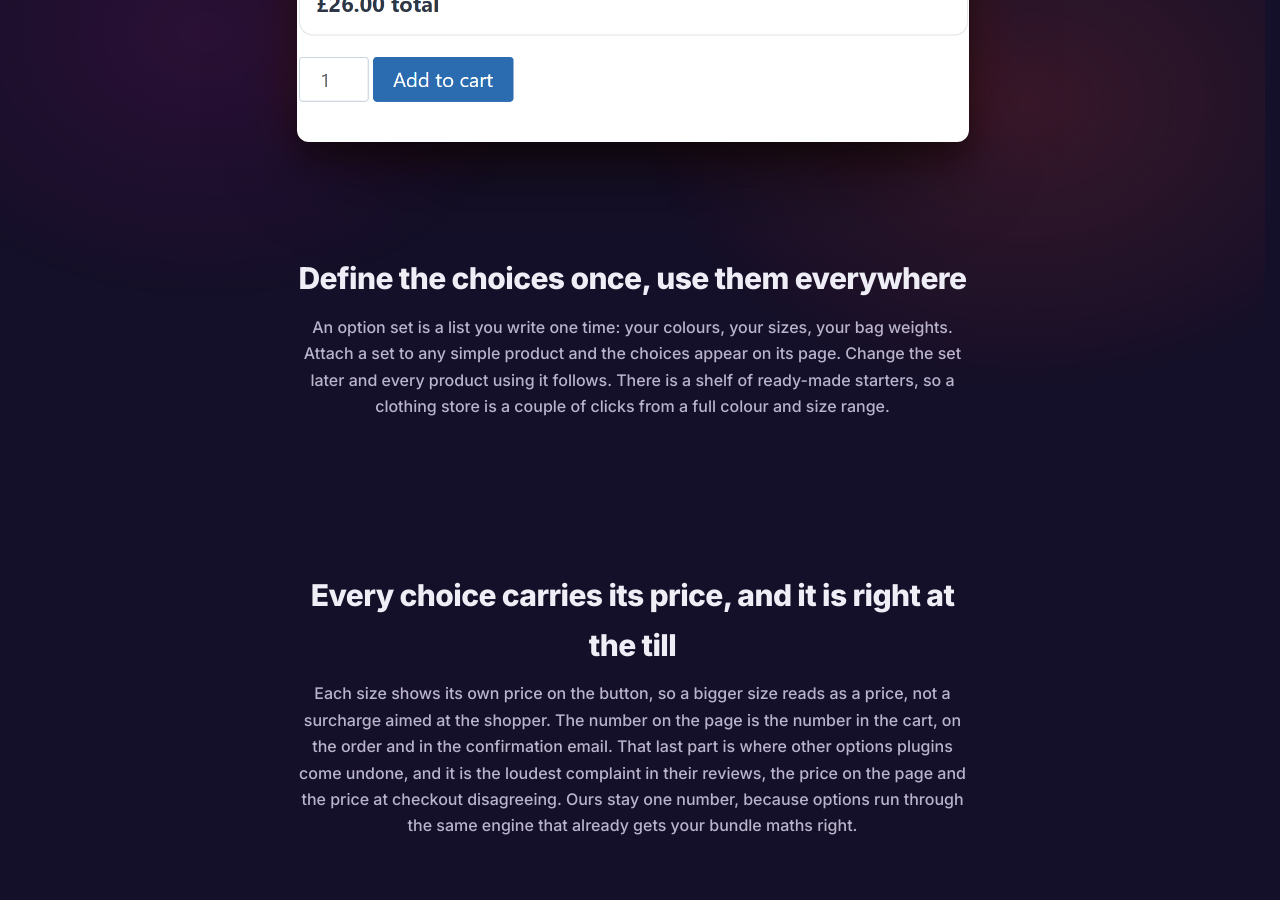
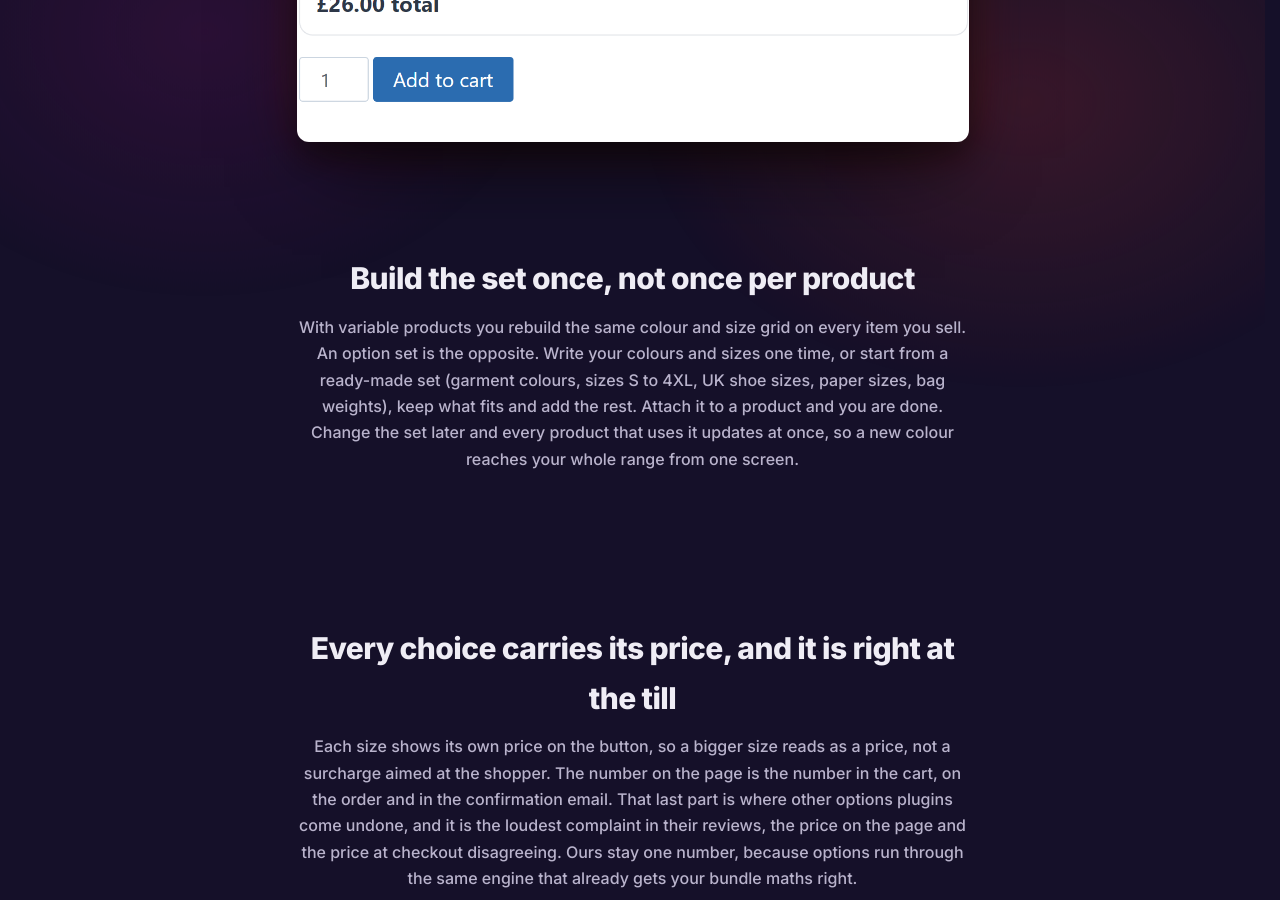
Before and after one commit to BundleBoss/website, a Jekyll site: the page woocommerce-product-options/index.html, which Jekyll copies as it is, in a window 1280 px wide and 900 px high, scrolled down 1276 px. Built offline with Jekyll 4.4.1, drawn with Linux system fonts in a browser that asks for light colours.

Commit message:
Product options landing: lead the reuse angle (build the set once, not per product)

```diff
--- a/woocommerce-product-options/index.html
+++ b/woocommerce-product-options/index.html
@@ -52,8 +52,8 @@
 </section>
 
 <section class="wrap narrow">
-  <h2 class="section-title">Define the choices once, use them everywhere</h2>
-  <p class="section-sub">An option set is a list you write one time: your colours, your sizes, your bag weights. Attach a set to any simple product and the choices appear on its page. Change the set later and every product using it follows. There is a shelf of ready-made starters, so a clothing store is a couple of clicks from a full colour and size range.</p>
+  <h2 class="section-title">Build the set once, not once per product</h2>
+  <p class="section-sub">With variable products you rebuild the same colour and size grid on every item you sell. An option set is the opposite. Write your colours and sizes one time, or start from a ready-made set (garment colours, sizes S to 4XL, UK shoe sizes, paper sizes, bag weights), keep what fits and add the rest. Attach it to a product and you are done. Change the set later and every product that uses it updates at once, so a new colour reaches your whole range from one screen.</p>
 </section>
 
 <section class="wrap narrow">
```
